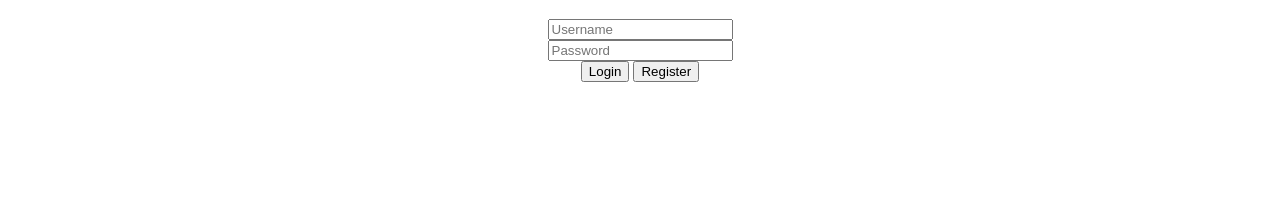
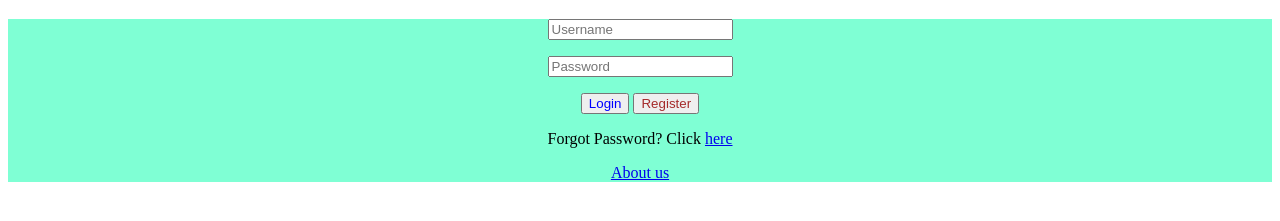
Before and after one commit to JohnChristianMaliwat/ITPC_3_Prelim_Exam, a plain HTML site: page index.html in a window 1280 px wide. Shown: the part 61-282 px from the top of the page. Drawn offline with Linux system fonts and the light colour scheme.

Commit message:
My Fourth Commit

```diff
--- a/index.html
+++ b/index.html
@@ -6,19 +6,25 @@
 <body>
 <h1 style="text-align: center;">HOMEPAGE</h1>
 
+<div style="background-color: aquamarine;">
 <div style="text-align: center;">
+    <div style="margin-bottom: 1rem;">
     <input type="text" placeholder="Username"/>
 </div>
+<div style="text-align: center;">
+    <div style="margin-bottom: 1rem;">
 
-<div style="text-align: center;">
     <input type="text" placeholder="Password"/>
 </div>
 <div>
-    <div style="text-align: center;">
-    <button>Login</button>
+    <button style="color: blue;">Login</button>
     <a href="./second.html">
 
-    <button>Register</button></a>
+    <button style="color: brown;">Register</button></a>
+
+    <P>Forgot Password? Click <a href="./forgot password.html">here</a></P>
+
+    <a href="./about us.html">About us</a>
 
 </div>
 </body>
```
